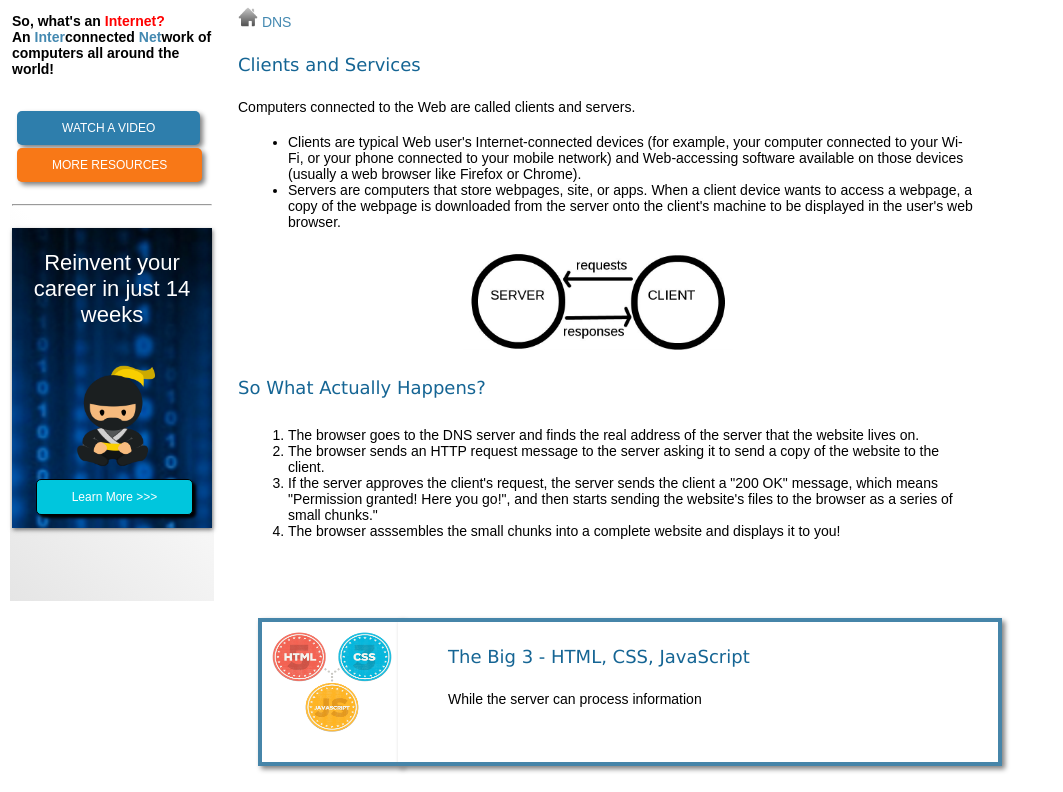
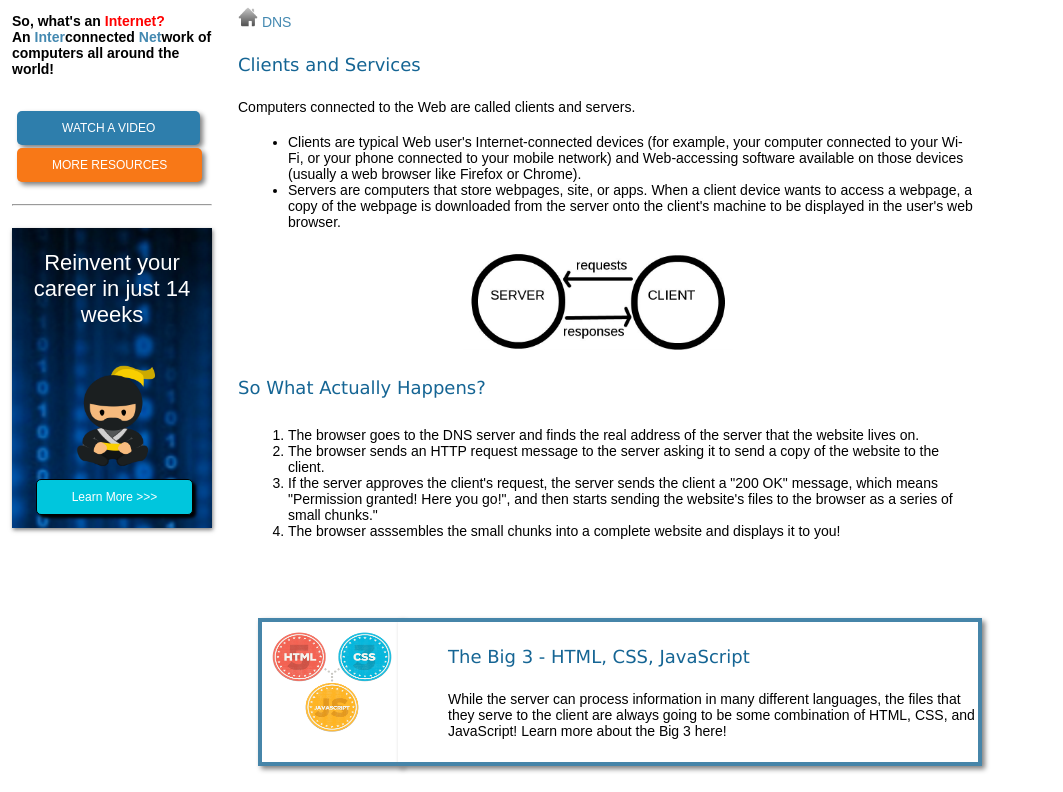
Before and after one commit to Echo7j/InternetProject, a plain HTML site: page index.html in a window 1280 px wide. Shown: the part 149-941 px from the top of the page, without its empty margins (0-1063 px from the left). Drawn offline with Linux system fonts and the light colour scheme.

Commit message:
code complete

```diff
--- a/index.html
+++ b/index.html
@@ -62,13 +62,19 @@
                 </ol>
         </div>
     </div>
+</div>
 <div id="wrapper3">
     <div id="bottomAd">
         <img src= "images/html.png" alt="computer network" style="width:120px;height:100px;">
     </div>
     <div id="bottomAdText">
         <h4>The Big 3 - HTML, CSS, JavaScript</h4>
-        <p>While the server can process information</p>
+        <p>While the server can process information in many different
+            languages, the files that they serve to the client are always
+            going to be some combination of HTML, CSS, and JavaScript!
+
+            Learn more about the Big 3 here!
+        </p>
     </div>
 </div>
 
--- a/style.css
+++ b/style.css
@@ -45,7 +45,7 @@ h4{
 
 #left_nav{
     color:black;
-    background:linear-gradient(45deg,#E5E5E5, white, white);
+    background:white;
     display:inline-block;
     margin: 0px 2px 2px 2px;
     vertical-align: top;
@@ -190,7 +190,7 @@ h4{
 }
 
 #bottomAdText{
-    width: 550px;
+    width: 530px;
     border-style: solid;
     border-color:#4685A9;
     border-width: 4px 4px 4px 0px;
@@ -203,5 +203,5 @@ h4{
     display:inline-block;
     margin: -148px 0px 0px 390px;
     vertical-align: top;
-    padding: 0px 0px 41px 50px;
+    padding: 0px 0px 9px 50px;
 }
```
